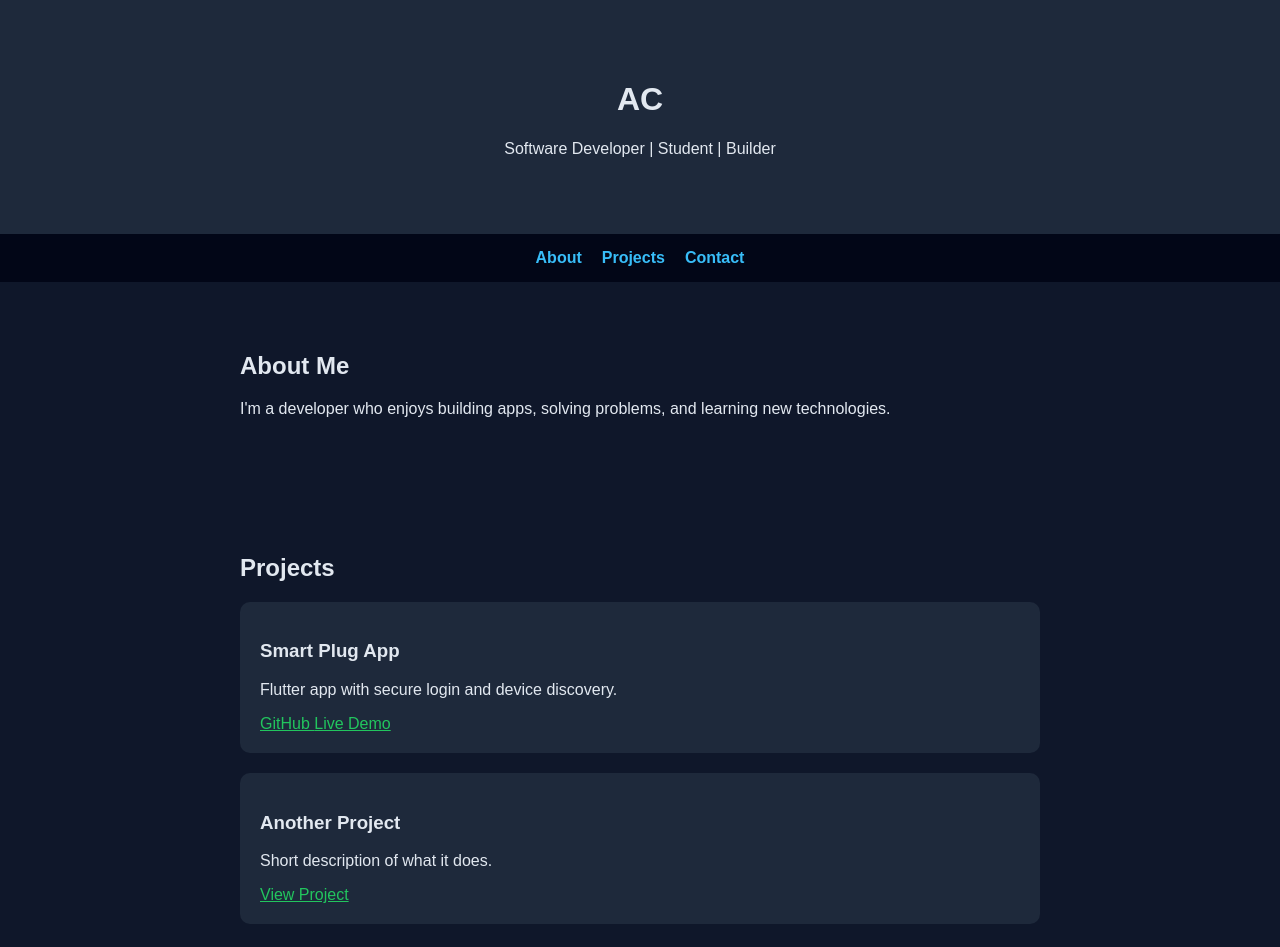
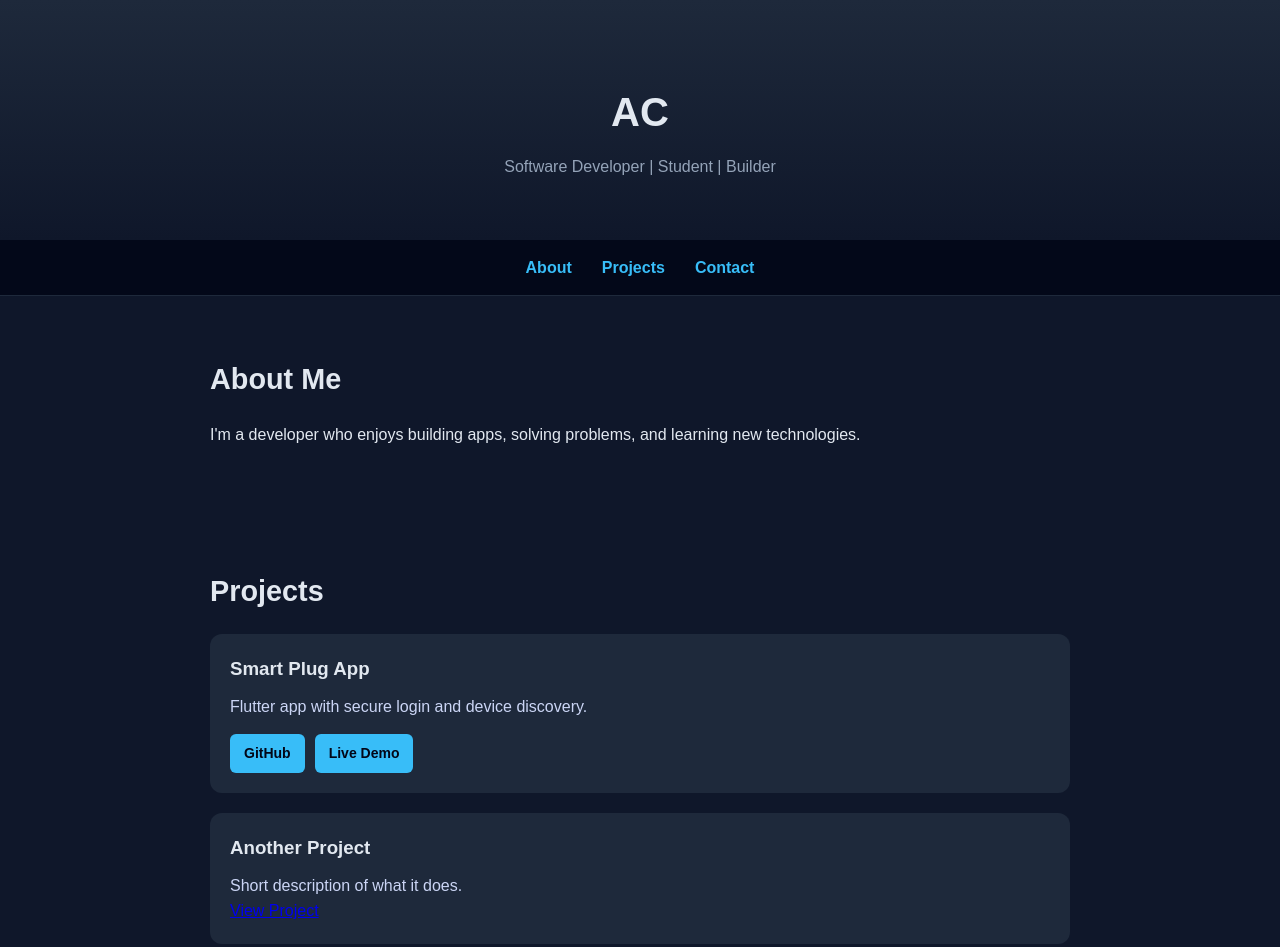
Before and after one commit to achahande/achahande.github.io, a plain HTML site: page index.html in a window 1280 px wide. Shown: the top 947 px of the page. Drawn offline with Linux system fonts and the light colour scheme.

Commit message:
Update style.css

```diff
--- a/style.css
+++ b/style.css
@@ -1,49 +1,130 @@
+/* Reset */
+* {
+  margin: 0;
+  padding: 0;
+  box-sizing: border-box;
+}
+
+/* Base */
 body {
-  margin: 0;
   font-family: Arial, sans-serif;
   background: #0f172a;
   color: #e2e8f0;
+  line-height: 1.6;
 }
 
+/* Header */
 header {
   text-align: center;
-  padding: 60px 20px;
-  background: #1e293b;
+  padding: 80px 20px 60px;
+  background: linear-gradient(180deg, #1e293b, #0f172a);
 }
 
+header h1 {
+  font-size: 2.5rem;
+  margin-bottom: 10px;
+}
+
+header p {
+  color: #94a3b8;
+}
+
+/* Sticky Navbar */
 nav {
+  position: sticky;
+  top: 0;
+  z-index: 1000;
+
   display: flex;
   justify-content: center;
-  gap: 20px;
-  background: #020617;
+  gap: 30px;
+
   padding: 15px;
+  background: rgba(2, 6, 23, 0.85);
+  backdrop-filter: blur(10px);
+
+  border-bottom: 1px solid #1e293b;
 }
 
 nav a {
   color: #38bdf8;
   text-decoration: none;
   font-weight: bold;
+  transition: 0.2s;
 }
 
+nav a:hover {
+  color: #0ea5e9;
+}
+
+/* Sections */
 section {
-  padding: 50px 20px;
-  max-width: 800px;
+  padding: 60px 20px;
+  max-width: 900px;
   margin: auto;
 }
 
+section h2 {
+  font-size: 1.8rem;
+  margin-bottom: 20px;
+}
+
+/* Projects */
 .project {
   background: #1e293b;
   padding: 20px;
   margin-top: 20px;
-  border-radius: 10px;
+  border-radius: 12px;
+  transition: transform 0.2s, box-shadow 0.2s;
 }
 
-.project a {
-  color: #22c55e;
+.project:hover {
+  transform: translateY(-5px);
+  box-shadow: 0 10px 25px rgba(0,0,0,0.3);
 }
 
+.project h3 {
+  margin-bottom: 10px;
+}
+
+.project p {
+  color: #cbd5f5;
+}
+
+/* Buttons */
+.buttons {
+  margin-top: 15px;
+  display: flex;
+  gap: 10px;
+}
+
+.buttons a {
+  padding: 8px 14px;
+  border-radius: 6px;
+  text-decoration: none;
+  font-size: 14px;
+  font-weight: bold;
+
+  background: #38bdf8;
+  color: #020617;
+
+  transition: 0.2s;
+}
+
+.buttons a:hover {
+  background: #0ea5e9;
+}
+
+/* Contact */
+#contact a {
+  color: #38bdf8;
+}
+
+/* Footer */
 footer {
   text-align: center;
   padding: 20px;
   background: #020617;
+  border-top: 1px solid #1e293b;
+  margin-top: 40px;
 }
```
